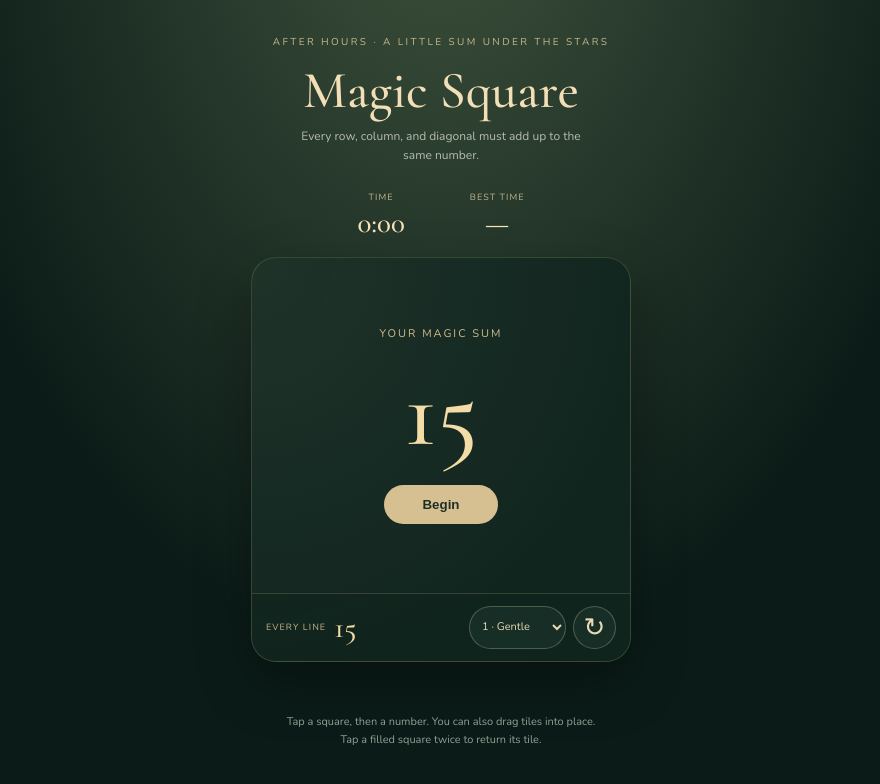
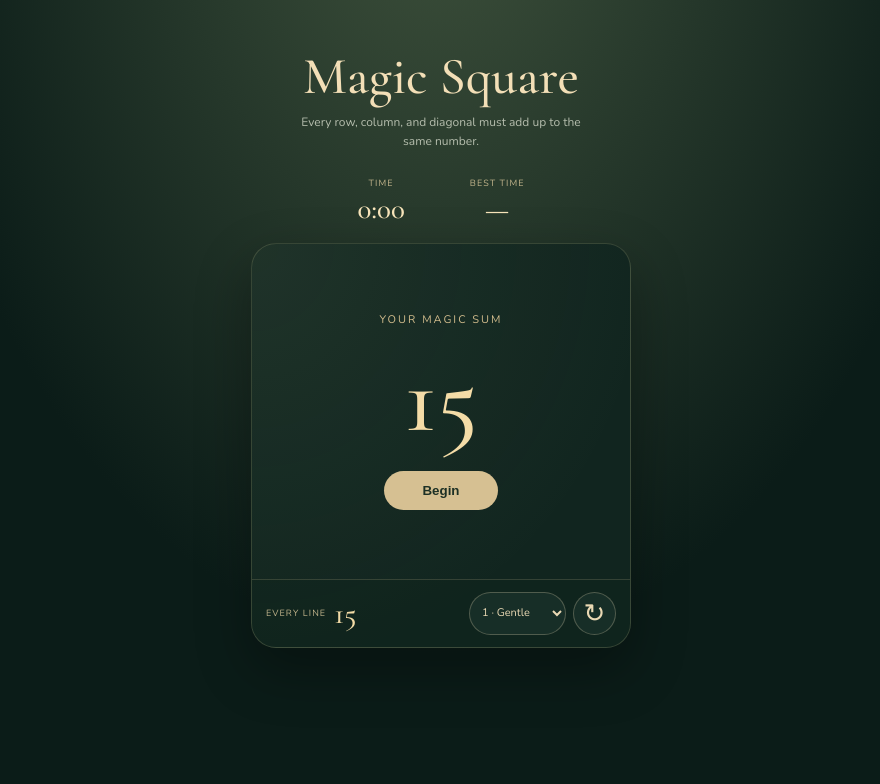
Before and after one commit to zhanebell/magic-square, a plain HTML site: page index.html in a window 1280 px wide. Shown: the whole page, without its empty margins (199-1079 px from the left). Drawn offline with nearby package versions, Linux system fonts and the light colour scheme.

Commit message:
Remove decorative subtitle and bottom hint

```diff
--- a/index.html
+++ b/index.html
@@ -1,5 +1,5 @@
 <!doctype html>
-<html lang="en"><head><meta charset="UTF-8"><meta name="viewport" content="width=device-width,initial-scale=1,viewport-fit=cover"><meta name="theme-color" content="#0d2019"><title>Magic Square · After Hours</title>
+<html lang="en"><head><meta charset="UTF-8"><meta name="viewport" content="width=device-width,initial-scale=1,viewport-fit=cover"><meta name="theme-color" content="#0d2019"><title>Magic Square</title>
 <style>
 @import url('https://fonts.googleapis.com/css2?family=Cormorant+Garamond:wght@400;500;600&family=Nunito:wght@400;600;700&display=swap');
 :root{color-scheme:dark;font-family:Nunito,system-ui,sans-serif;color:#e9dfc6;background:#0b1c18}*{box-sizing:border-box}[hidden]{display:none!important}
@@ -15,11 +15,11 @@ footer{display:flex;justify-content:space-between;align-items:center;gap:10px;pa
 #status{min-height:20px;font-size:13px;color:#c7d8b0}.hint{font-size:11px;color:#8fa194;line-height:1.7;max-width:320px;margin:18px auto}
 @media(max-width:370px){main{padding:20px 12px}.tray{grid-template-columns:repeat(5,43px);gap:7px}.tile{width:43px;height:43px}#game{padding:18px}.grid{gap:6px}}@media(prefers-reduced-motion:reduce){.grid.solved .cell{animation:none}}
 </style></head><body>
-<main><header><div class="eyebrow">AFTER HOURS · A LITTLE SUM UNDER THE STARS</div><h1>Magic Square</h1><p>Every row, column, and diagonal must add up to the same number.</p></header>
+<main><header><h1>Magic Square</h1><p>Every row, column, and diagonal must add up to the same number.</p></header>
 <section class="stats"><div><small>TIME</small><strong id="time">0:00</strong></div><div><small>BEST TIME</small><strong id="best">—</strong></div></section>
 <section class="panel"><div id="preview" class="preview"><small id="previewLabel">YOUR MAGIC SUM</small><div id="previewNum">15</div><button id="begin" class="primary">Begin</button></div><div id="game" hidden><div id="grid" class="grid" aria-label="Magic square"></div></div>
 <footer><div class="target"><small>EVERY LINE</small><b id="target">15</b></div><div class="actions"><select id="difficulty" aria-label="Difficulty"><option value="gentle">1 · Gentle</option><option value="glowing">2 · Glowing</option><option value="midnight">3 · Midnight</option></select><button id="restart" title="New puzzle" aria-label="New puzzle">↻</button></div></footer></section>
-<div id="tray" class="tray" aria-label="Number tiles"></div><p id="status" role="status"></p><p class="hint">Tap a square, then a number. You can also drag tiles into place. Tap a filled square twice to return its tile.</p>
+<div id="tray" class="tray" aria-label="Number tiles"></div><p id="status" role="status"></p>
 </main>
 <script>
 "use strict";
```
